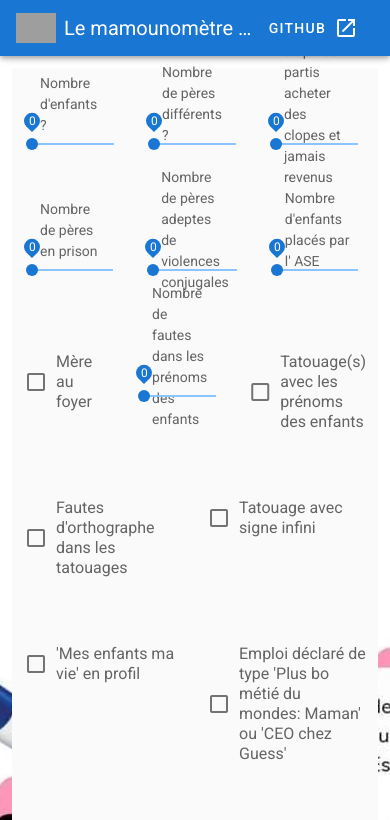
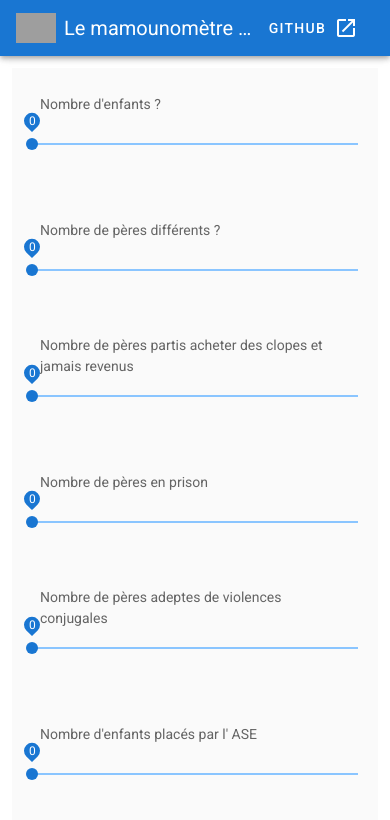
Before and after one commit to mamounometre/mamounometre.github.io, a Vue app: page / in a window 390 px wide. Shown: the top 820 px of the page. Built offline with nearby package versions, Linux system fonts and the light colour scheme; grey boxes are pictures that could not be loaded.

Commit message:
ugly fix responsive

```diff
--- a/src/components/Questionnaire.vue
+++ b/src/components/Questionnaire.vue
@@ -2,14 +2,15 @@
   <v-container>
     <v-form ref="form" lazy-validation>
       <v-row>
-        <v-col xs="12" sm="12" md="10">
+        <v-col cols="12" xs="12" sm="12" md="10" lg="10">
           <v-container class="grey transparent lighten-5">
             <v-row>
               <v-col
-              xs="12"
-                sm="12"
-                md="6"
-                lg="6"
+                cols="12"
+                xs="12"
+                sm="6"
+                md="4"
+                lg="3"
                 v-for="question in questionnaire.questions"
                 :key="question.id"
               >
@@ -41,7 +42,7 @@ export default {
   },
   methods: {
     calculateScore: function (questionnaire) {
-      const questionnaireInput = questionnaire || this.$props.questionnaire ;
+      const questionnaireInput = questionnaire || this.$props.questionnaire;
       this.scoreComputed = calculateScore(questionnaireInput);
     },
   },
```
